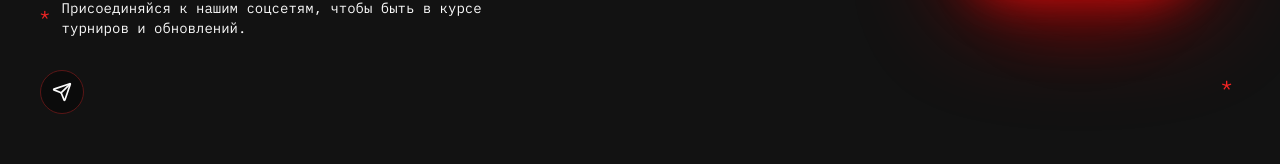
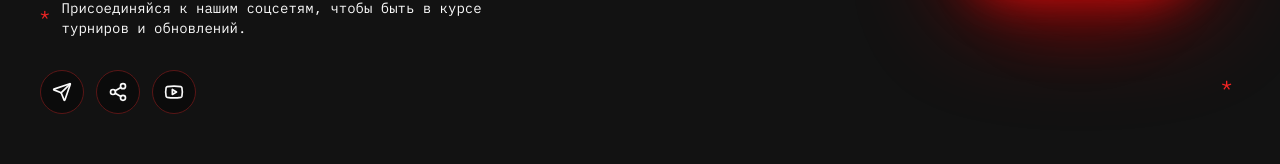
Before and after one commit to pr-poehali-dev/neptune-exploration-15, a React (Vite) app: page / in a window 1280 px wide. Shown: the part 1766-1930 px from the top of the page. Built offline with nearby package versions, Linux system fonts and the light colour scheme.

Commit message:
feat: add social media links

```diff
--- a/src/components/Footer.tsx
+++ b/src/components/Footer.tsx
@@ -85,6 +85,24 @@ export default function Footer() {
               >
                 <Icon name="Send" size={20} />
               </a>
+              <a
+                href="https://vk.ru/esccs"
+                target="_blank"
+                rel="noopener noreferrer"
+                aria-label="ВКонтакте"
+                className="flex items-center justify-center w-11 h-11 rounded-full border border-border bg-background/40 text-foreground hover:bg-primary hover:text-primary-foreground hover:scale-110 transition-all duration-300"
+              >
+                <Icon name="Share2" size={20} />
+              </a>
+              <a
+                href="https://youtube.com/@escape-cs?si=nz-TejHgiyzCk-Hu"
+                target="_blank"
+                rel="noopener noreferrer"
+                aria-label="YouTube"
+                className="flex items-center justify-center w-11 h-11 rounded-full border border-border bg-background/40 text-foreground hover:bg-primary hover:text-primary-foreground hover:scale-110 transition-all duration-300"
+              >
+                <Icon name="Youtube" size={20} />
+              </a>
             </div>
           </div>
 
```
